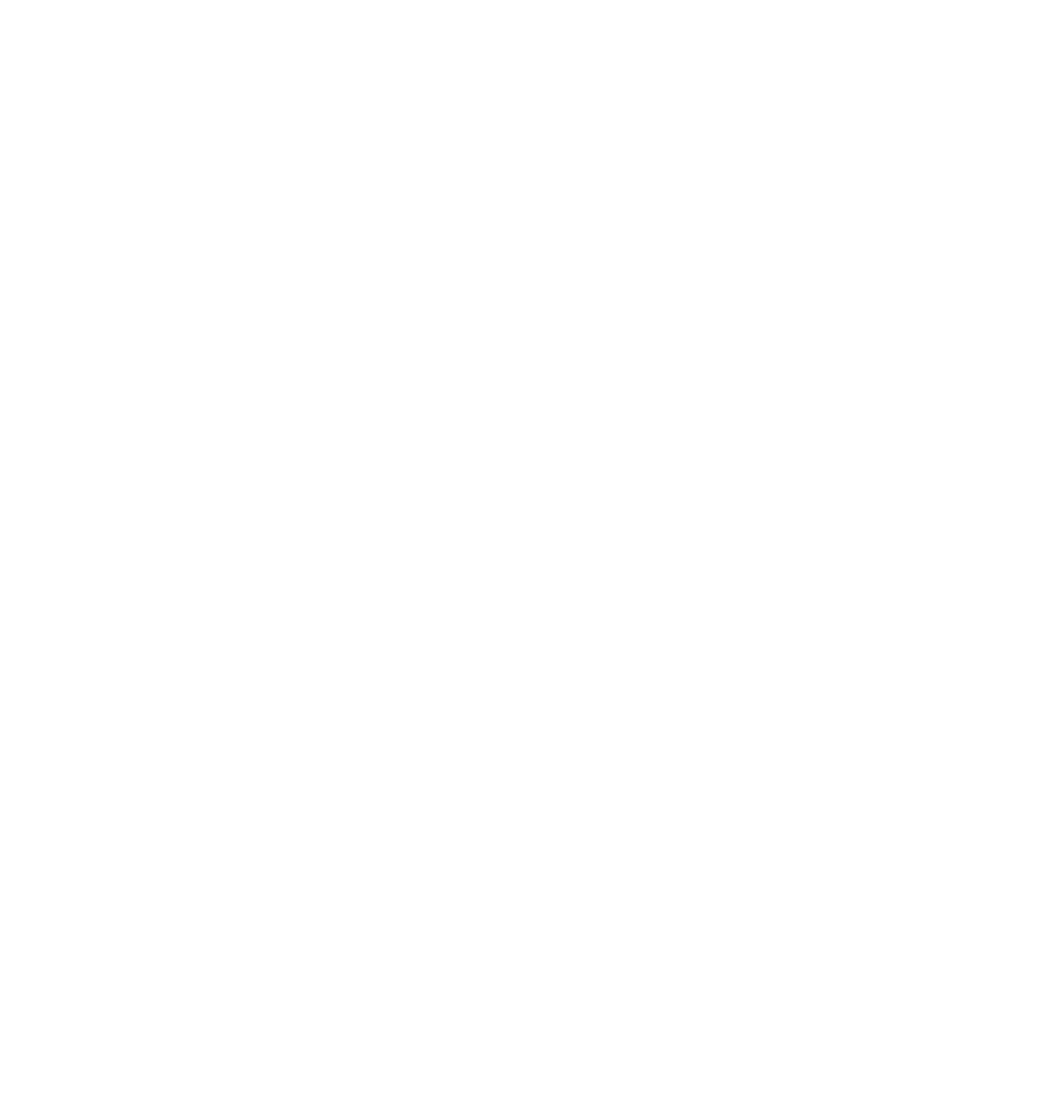
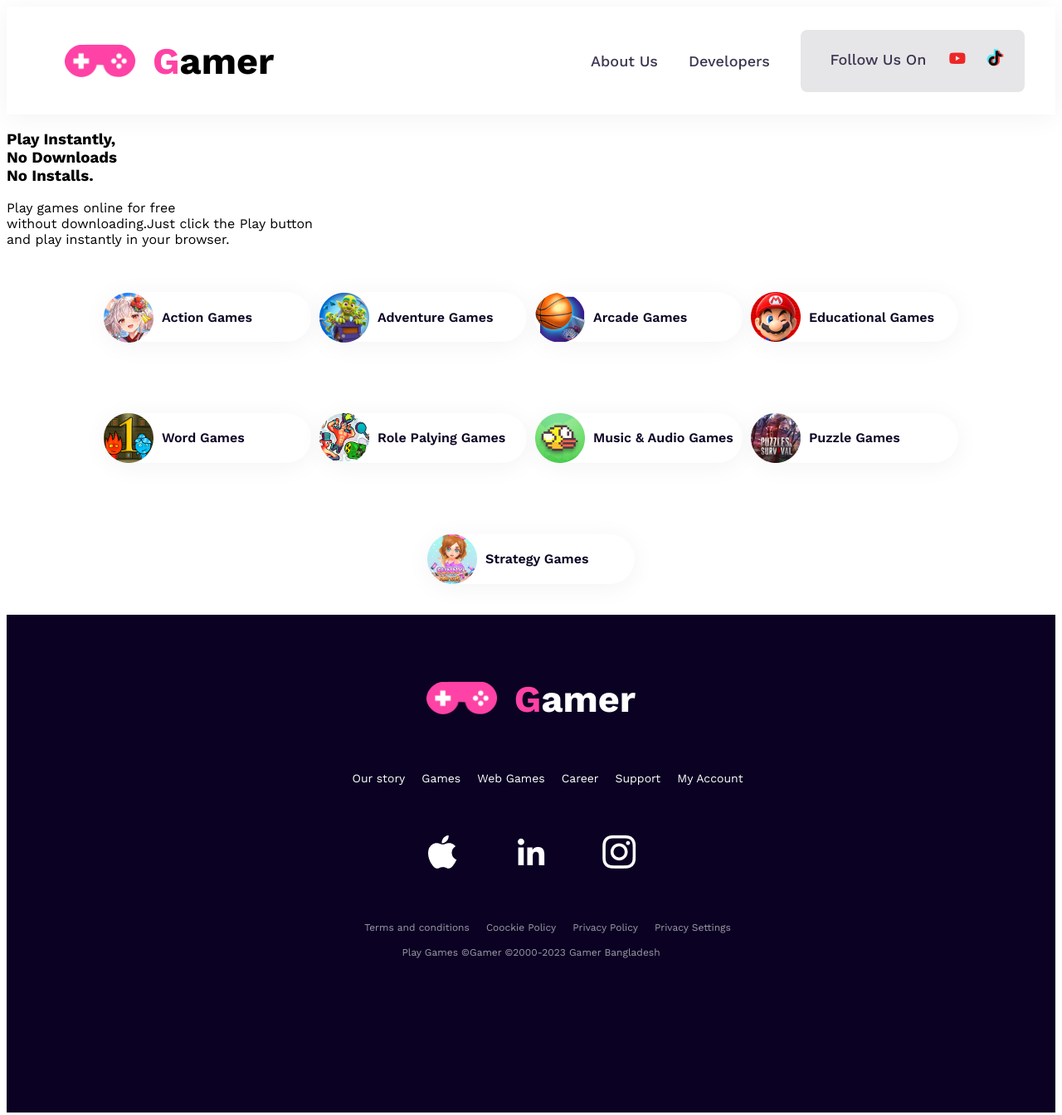
Before and after one commit to sumaiyakhan811/assignment-2-gamer-zone, a plain HTML site: page index.html in a window 1280 px wide. Shown: the whole page at 83% size. Before the commit the page ends 800 px from the top, so only its background shows below. Drawn offline with nearby package versions, Linux system fonts and the light colour scheme.

Commit message:
footer,all games section and play instantly section done

```diff
--- a/index.html
+++ b/index.html
@@ -1,15 +1,155 @@
 <!DOCTYPE html>
 <html lang="en">
+
 <head>
     <meta charset="UTF-8">
     <meta name="viewport" content="width=device-width, initial-scale=1.0">
     <title>Gamer Zone</title>
     <link rel="shortcut icon" href="images/Frame.png" type="image/x-icon">
+    <link rel="preconnect" href="https://fonts.googleapis.com">
+    <link rel="preconnect" href="https://fonts.gstatic.com" crossorigin>
+    <link rel="stylesheet" href="https://cdnjs.cloudflare.com/ajax/libs/font-awesome/6.4.0/css/all.min.css"
+        integrity="sha512-iecdLmaskl7CVkqkXNQ/ZH/XLlvWZOJyj7Yy7tcenmpD1ypASozpmT/E0iPtmFIB46ZmdtAc9eNBvH0H/ZpiBw=="
+        crossorigin="anonymous" referrerpolicy="no-referrer" />
+    <link
+        href="https://fonts.googleapis.com/css2?family=Lato&family=Open+Sans:ital,wght@0,800;1,400&family=Work+Sans:wght@400;500;600;700;800&display=swap"
+        rel="stylesheet">
+
+    <link rel="stylesheet" href="https://cdnjs.cloudflare.com/ajax/libs/font-awesome/5.15.3/css/all.min.css"
+        integrity="sha512-iBBXm8fW90+nuLcSKlbmrPcLa0OT92xO1BIsZ+ywDWZCvqsWgccV3gFoRBv0z+8dLJgyAHIhR35VZc2oM/gI1w=="
+        crossorigin="anonymous" />
     <link rel="stylesheet" href="style.css">
 </head>
+
 <body>
-  <header></header>
-  <main></main>
-  <footer></footer>
+    <header>
+        <nav>
+
+            <div class="nav-container">
+                <div class="logo-container">
+                    <img src="images/Frame.png" alt="">
+                    <p><span class="G-word">G</span>amer</p>
+                </div>
+                <div class="nav-items-container">
+                    <a href="">About Us</a>
+                    <a href="">Developers</a>
+                    <a class="follow-us-box" href="">Follow Us On
+                        <i class="fa-brands fa-youtube" style="color: #ed2626;"></i>
+                        <i class="fa-brands fa-tiktok"></i>
+
+                    </a>
+                </div>
+            </div>
+
+        </nav>
+    </header>
+    <main>
+
+        <!-- play instantly no downloads -->
+        <div class="play-instantly">
+            <div>
+                <h3 class="play-instant-title"><span>Play Instantly,</span><br> No Downloads <br> No Installs.</h3>
+
+            </div>
+            <p class="play-instant-desc">
+                Play games online for free  <br> without downloading.Just click the Play button <br> and play instantly in your
+                browser.
+            </p>
+
+        </div>
+
+        <!-- play instantly no downloads -->
+
+
+        <div class="all-games">
+
+            <span class="games-name">
+                <img src="images/Rectangle 11.png" alt="">
+                <a href="">Action Games</a>
+            </span>
+            <span class="games-name">
+                <img src="images/Rectangle 12.png" alt="">
+                <a href="">Adventure Games</a>
+            </span>
+            <span class="games-name">
+                <img src="images/Rectangle 13.png" alt="">
+                <a href="">Arcade Games</a>
+            </span>
+            <span class="games-name">
+                <img src="images/Rectangle 14.png" alt="">
+                <a href="">Educational Games</a>
+            </span>
+            <span class="games-name">
+                <img src="images/Rectangle 15.png" alt="">
+                <a href="">Word Games</a>
+            </span>
+            <span class="games-name">
+                <img src="images/Rectangle 16.png" alt="">
+                <a href="">Role Palying Games</a>
+            </span>
+            <span class="games-name">
+                <img src="images/Rectangle 17.png" alt="">
+                <a href="">Music & Audio Games</a>
+            </span>
+            <span class="games-name">
+                <img src="images/Rectangle 18.png" alt="">
+                <a href="">Puzzle Games</a>
+            </span>
+            <span class="games-name">
+                <img src="images/Rectangle 19.png" alt="">
+                <a href="">Strategy Games</a>
+            </span>
+        </div>
+
+
+
+
+    </main>
+    <footer class="footer">
+        <div class="footer-logo-container">
+            <img src="images/Frame.png" alt="">
+            <p class="gamer"><span class="G-word">G</span>amer</p>
+        </div>
+        <div class="footer-two">
+            <ul>
+
+                <a href="">Our story</a>
+                <a href="">Games</a>
+                <a href="">Web Games</a>
+                <a href="">Career</a>
+                <a href="">Support</a>
+                <a href="">My Account</a>
+            </ul>
+
+        </div>
+        <div class="social-link">
+            <div class="icons-container">
+                <span>
+                    <img src="images/apple 1.png" alt="">
+                </span>
+                <span>
+                    <img src="images/linkedin 1.png" alt="">
+                </span>
+                <span>
+                    <img src="images/instagram 1.png" alt="">
+                </span>
+
+            </div>
+
+        </div>
+        <div class="footer-four">
+            <ul>
+
+                <a href="">Terms and conditions</a>
+                <a href="">Coockie Policy</a>
+                <a href="">Privacy Policy</a>
+                <a href="">Privacy Settings</a>
+
+
+            </ul>
+            <p>Play Games &copy;Gamer &copy;2000-2023 Gamer Bangladesh</p>
+        </div>
+    </footer>
 </body>
+
 </html>
--- a/style.css
+++ b/style.css
@@ -0,0 +1,206 @@
+*{
+font-family: 'Work Sans', sans-serif;
+}
+.nav-container{
+display: flex;
+align-items: center;
+max-width: 100%;
+margin: 0 auto;
+background: #FFF;
+box-shadow: 0px 4px 30px 0px rgba(0, 0, 0, 0.05);
+}
+.logo-container{
+display: flex;
+height: 130px;
+width: 50%;
+margin-left: 70px;
+object-fit: cover;
+align-items: center;
+gap: 20px;
+}
+
+.logo-container img{
+width: 86.041px;
+height: 40px;
+
+}
+
+.logo-container p{
+text-align: center;
+font-family: Work Sans;
+font-size: 45px;
+font-style: normal;
+font-weight: 700;
+line-height: normal;
+}
+.G-word{
+color: #FF42A5;
+}
+
+.nav-items-container{
+display: flex;
+justify-content: space-evenly;
+align-items: center;
+width: 50%;
+
+}
+.nav-items-container a{
+text-decoration: none;
+color: #3C354F;
+
+font-family: Work Sans;
+font-size: 18px;
+font-style: normal;
+font-weight: 500;
+line-height: normal;
+
+}
+
+.follow-us-box{
+width: 262px;
+height: 50px;
+border-radius: 8px;
+background: rgba(11, 2, 35, 0.10);
+padding-top: 25px;
+padding-left: 8px;
+display: flex;
+justify-content: space-evenly;
+}
+
+.fa-tiktok {
+  color: #111111;
+
+  filter: drop-shadow(2px 0px 0px #FD3E3E) drop-shadow(-2px -2px 0px #4DE8F4);
+}
+
+/* body styles */
+
+.all-games{
+height: 427px;
+width: 100%;
+display: flex;
+justify-content: center;
+flex-wrap: wrap;
+text-align: center;
+align-items: center;
+gap: 10px;
+
+}
+.all-games a{
+text-decoration: none;
+color: #0B0223;
+font-family: Work Sans;
+font-size: 16px;
+font-style: normal;
+font-weight: 600;
+padding-left: 10px;
+
+}
+.games-name{
+display: flex;
+align-items: center;
+width: 250px;
+height: 60px;
+border-radius: 30px;
+background-color: #FFF;
+box-shadow:0px 4px 30px 0px rgba(0, 0, 0, 0.05) ;
+
+}
+
+.games-name:hover{
+display: flex;
+align-items: center;
+width: 250px;
+height: 60px;
+border: 2px solid #FF42A5;
+border-radius: 30px;
+color: #FF42A5;
+}
+
+/* a:hover{
+color: #FF42A5;} */
+
+
+
+
+
+.footer{
+
+margin: 0;
+padding: 0;
+width: 100%;
+height: 600px;
+background-color:#0B0223;
+}
+.footer-logo-container{
+display: flex;
+width: 100%;
+justify-content: center;
+text-align: center;
+padding-top: 30px;
+gap: 20px;
+
+}
+.footer-logo-container img{
+width: 86.041px;
+height: 40px;
+padding-top: 50px;
+
+}
+.gamer{
+text-align: center;
+font-family: Work Sans;
+font-size: 45px;
+font-style: normal;
+font-weight: 700;
+line-height: normal;
+color: white;
+}
+.footer-two ul{
+display: flex;
+justify-content: center;
+gap:20px;
+}
+
+.footer-two ul>a{
+color: white;
+text-decoration: none;
+font-size: 14px;
+}
+
+
+.footer-four ul{
+display: flex;
+justify-content: center;
+gap:20px;
+}
+
+.footer-four ul>a{
+color: rgba(255, 255, 255, 0.60);
+text-align: center;
+font-family: Work Sans;
+font-size: 12px;
+
+line-height: normal;
+text-decoration: none;
+}
+
+.footer-four p{
+
+color: rgba(255, 255, 255, 0.60);
+text-align: center;
+font-family: Work Sans;
+font-size: 12px;
+
+}
+
+.icons-container{
+height: auto;
+margin-top: 30px;
+margin-bottom: 30px;
+text-align: center;
+
+}
+.icons-container img{
+padding: 30px;
+}
```
Also changed, not shown: images/Vector.svg (added), images/apple 1.png (added), images/instagram 1.png (added), images/linkedin 1.png (added), images/tik-tok 1.svg (added).
